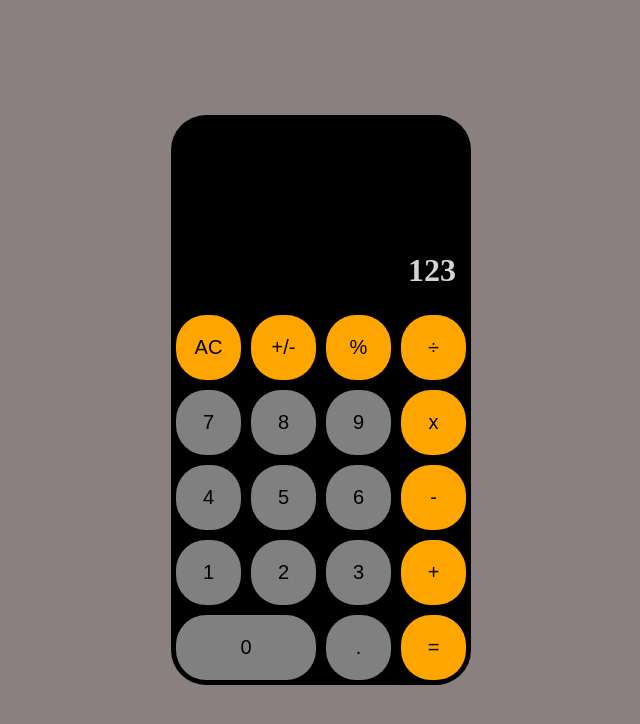
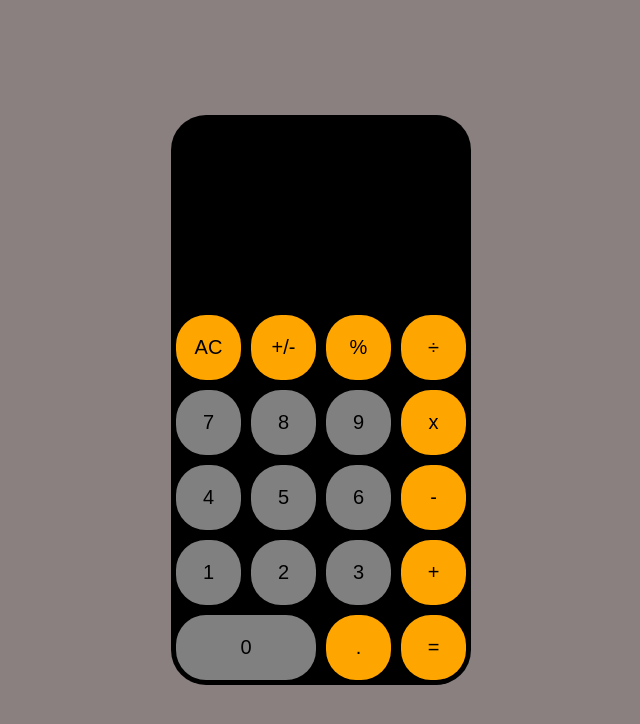
Before and after one commit to AntnKrn/Calculator, a React (Create React App) app: page / in a window 1280 px wide. Shown: the top 724 px of the page, without its empty margins (319-959 px from the left). Built offline with nearby package versions, Linux system fonts and the light colour scheme.

Commit message:
improved style and add sum

```diff
--- /dev/null
+++ b/src/Display/Display.css
@@ -0,0 +1,5 @@
+.output {
+    color:rgb(211, 211, 208);
+    justify-self: end;
+    margin-right: 15px;
+}
--- /dev/null
+++ b/src/Display/Display.js
@@ -0,0 +1,11 @@
+import React from "react";
+import './Display.css'
+
+const Display = (props) => {
+
+    return (
+        <h1 className="output">{props.displayValue}</h1>
+    )
+}
+
+export default Display;
--- a/src/components/Button/Button.css
+++ b/src/components/Button/Button.css
@@ -13,3 +13,20 @@
     background-color:rgb(104, 95, 89);
     transition: 0.5s
 }
+
+
+.buttonOperation{
+    height: 65px;
+    width: 65px;
+    margin: 5px;
+    border-radius: 30px 30px;
+    background-color: orange;
+    font-size: 20px;
+
+    border: none;
+}
+
+.buttonOperation:hover {
+    background-color:rgb(173, 127, 73);
+    transition: 0.5s
+}
--- a/src/components/Button/Button.js
+++ b/src/components/Button/Button.js
@@ -4,12 +4,9 @@ import './Button.css'
 const Button = (props) => {
     return(
         <button
-          className='button'
+          className={typeof(props.value) === 'number' ? 'button' : 'buttonOperation'}
           key={props.index}
-          style={
-            typeof(props.value) !== 'number' && props.value !== '.' ? {backgroundColor: 'orange'} : null |
-            props.value === 0 ? {width: 140} : null
-          }
+          style={ props.value === 0 ? {width: 140} : null }
           onClick={props.click}
         >
           {props.value}
--- a/src/components/Screen/Screen.js
+++ b/src/components/Screen/Screen.js
@@ -1,5 +1,6 @@
-import React from 'react'
+import React, { useEffect, useRef, useState } from 'react'
 import Button from '../Button/Button'
+import Display from '../../Display/Display';
 
 import './Screen.css'
 
@@ -11,14 +12,67 @@ const buttons = [
       0,       '.',   '='
 ];
 
+        // через свитч делать операции
 const Screen = () => {
+    const [valueFromKeypod, setValueFromKeypod] = useState('');
+    const [displayOutput, setDisplayOutput] = useState(0)
+    const [operation, setOperation] = useState()
+
+    const prevValueRef = useRef();
+
+    let prevValue = prevValueRef.current;
+
+    const sum = (val1, val2) => val1 + val2;
+
+    const raz = (val1, val2) => val1 - val2;
+
+    const umn = (val1, val2) => val1 * val2;
+
+    const del = (val1, val2) => val1 / val2;
+
     const handleClick = (value) => {
-        console.log(value.target.textContent)
+        if(Number(value.target.className === 'button')){
+            setValueFromKeypod(valueFromKeypod + value.target.textContent)
+        }
+
+        if(value.target.textContent === 'AC'){
+            setValueFromKeypod('')
+            prevValue = '';
+        }
+
+        if(value.target.textContent === '+') {
+            prevValueRef.current = valueFromKeypod;
+            setValueFromKeypod('')
+            setOperation(value.target.textContent)
+        }
+
+        if(value.target.textContent === '-') {
+            prevValueRef.current = valueFromKeypod;
+            setValueFromKeypod('')
+            setOperation(value.target.textContent)
+        }
+
+        if(value.target.textContent === '=') {
+            if(operation === '+'){
+                setValueFromKeypod(sum(Number(prevValue), Number(valueFromKeypod)))
+            }
+            if(operation === '-') {
+                setValueFromKeypod(raz(Number(prevValue), Number(valueFromKeypod)))
+            }
+
+        }
+
+
     }
+
+    console.log(prevValue)
+    console.log(valueFromKeypod)
 
     return (
         <div className="screen">
-            <h1 className='input'>123</h1>
+            <Display
+              displayValue={valueFromKeypod}
+            />
             <div className='keypad'>
                 {buttons.map((el, index) => (
                         <Button
@@ -34,3 +88,22 @@ const Screen = () => {
 }
 
 export default Screen;
+
+
+/*         if(Number(value.target.className === 'button')){
+            setValueFromKeypod(value.target.textContent)
+            prevValueRef.current = valueFromKeypod;
+
+        }
+
+        if(value.target.textContent === 'AC'){
+            setValueFromKeypod(0)
+            prevValue = 0;
+        }
+        if(value.target.textContent === '+') {
+            prevValueRef.current = valueFromKeypod;
+            //setValueFromKeypod(value.target.textContent)
+        }
+        if(value.target.textContent === '=') {
+            setValueFromKeypod(sum(prevValue, valueFromKeypod))
+        } */
```
